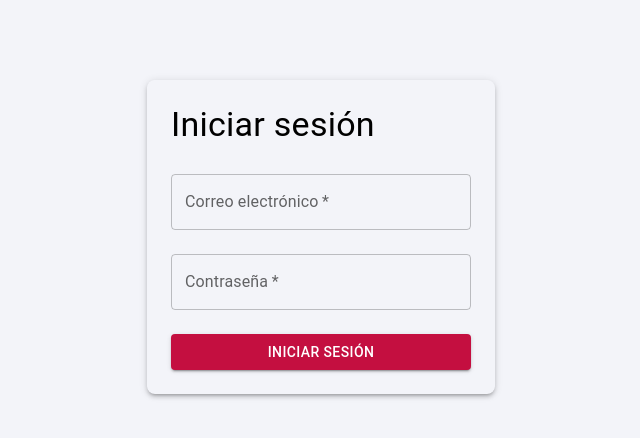
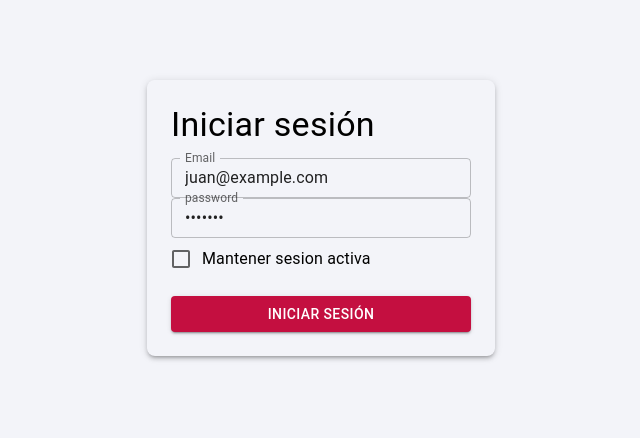
Before and after one commit to dvidaillet/powerloads-mio-vite, a React (Vite) app: page /login in a window 1280 px wide. Shown: the top 438 px of the page, without its empty margins (319-959 px from the left). Built offline with nearby package versions, Linux system fonts and the light colour scheme.

Commit message:
improving loguin view

```diff
--- a/src/modules/loguin/LoguinView.tsx
+++ b/src/modules/loguin/LoguinView.tsx
@@ -1,15 +1,30 @@
-import { useState } from "react";
-import { TextField, Button, Typography, Box } from "@mui/material";
+import { useTranslation } from "react-i18next";
+import { Button, Typography, Box } from "@mui/material";
+import { useForm } from "react-hook-form";
+import { yupResolver } from "@hookform/resolvers/yup";
+import FormInputComponent from "../../components/Form/Input/FormInput";
+import { loguinSchema } from "./constants/loguinSchema";
+import FormCheckboxComponent from "../../components/Form/Checkbox/FormCheckbox";
 
 const LoguinView = () => {
-  const [email, setEmail] = useState("");
-  const [password, setPassword] = useState("");
+  const { t } = useTranslation();
 
-  const handleLogin = (event: { preventDefault: () => void; }) => {
-    event.preventDefault();
-    // Aquí puedes agregar la lógica para enviar los datos al backend.
-    console.log("Email:", email);
-    console.log("Password:", password);
+  const {
+    control,
+    handleSubmit,
+    formState: { errors },
+  } = useForm({
+    resolver: yupResolver(loguinSchema), // Resolver de Yup para las validaciones
+    defaultValues: {
+      email: "juan@example.com",
+      password: "1224456",
+      activeSection:false,
+    },
+  });
+
+  // eslint-disable-next-line @typescript-eslint/no-explicit-any
+  const onSubmit = (data: any) => {
+    console.log("🚀 - onSubmit - data:", data);
   };
 
   return (
@@ -22,31 +37,28 @@ const LoguinView = () => {
         boxShadow: 3,
         borderRadius: 2,
       }}
+      component="form"
+      onSubmit={handleSubmit(onSubmit)}
     >
       <Typography variant="h4" gutterBottom>
         Iniciar sesión
       </Typography>
-      <form onSubmit={handleLogin}>
-        <TextField
-          fullWidth
-          label="Correo electrónico"
-          variant="outlined"
-          margin="normal"
+      <FormInputComponent
+        name="email"
+        control={control}
+        label="Email"
         type="email"
-          value={email}
-          onChange={(e) => setEmail(e.target.value)}
-          required
+        errorMessage={t(errors.email?.message || "")}
       />
-        <TextField
-          fullWidth
-          label="Contraseña"
-          variant="outlined"
-          margin="normal"
+      <FormInputComponent
+        name="password"
+        control={control}
+        label="password"
         type="password"
-          value={password}
-          onChange={(e) => setPassword(e.target.value)}
-          required
+        errorMessage={t(errors.email?.message || "")}
       />
+      <FormCheckboxComponent control={control} label="Mantener sesion activa" name="activeSection" />
+
       <Button
         fullWidth
         variant="contained"
@@ -56,7 +68,6 @@ const LoguinView = () => {
       >
         Iniciar sesión
       </Button>
-      </form>
     </Box>
   );
 };
--- /dev/null
+++ b/src/modules/loguin/constants/loguinSchema.ts
@@ -0,0 +1,11 @@
+import * as yup from "yup";
+
+// Esquema de validación
+export const loguinSchema = yup.object().shape({
+  password: yup.string().required("formErrors.lastNameRequired"),
+  activeSection: yup.boolean(),
+  email: yup
+    .string()
+    .email("formErrors.emailIncorrectFormat")
+    .required("formErrors.emailRequired"),
+});
--- /dev/null
+++ b/src/modules/loguin/interfaces/iLoguin.ts
@@ -0,0 +1,5 @@
+export interface ILoguin {
+  email: string;
+  password: string;
+  activeSection: boolean;
+}
--- a/src/modules/users/constants/InitialUerValue.ts
+++ b/src/modules/users/constants/InitialUserValue.ts
@@ -1,4 +1,3 @@
-import { string } from "yup";
 import { IUser } from "../interfaces/user";
 
 export const initialUserValues: IUser = {
```
Also changed, not shown: src/modules/loguin/constants/InitialLoginValue.ts (added, +7 -0 lines). Lines whose indentation alone changed are shown as unchanged.
